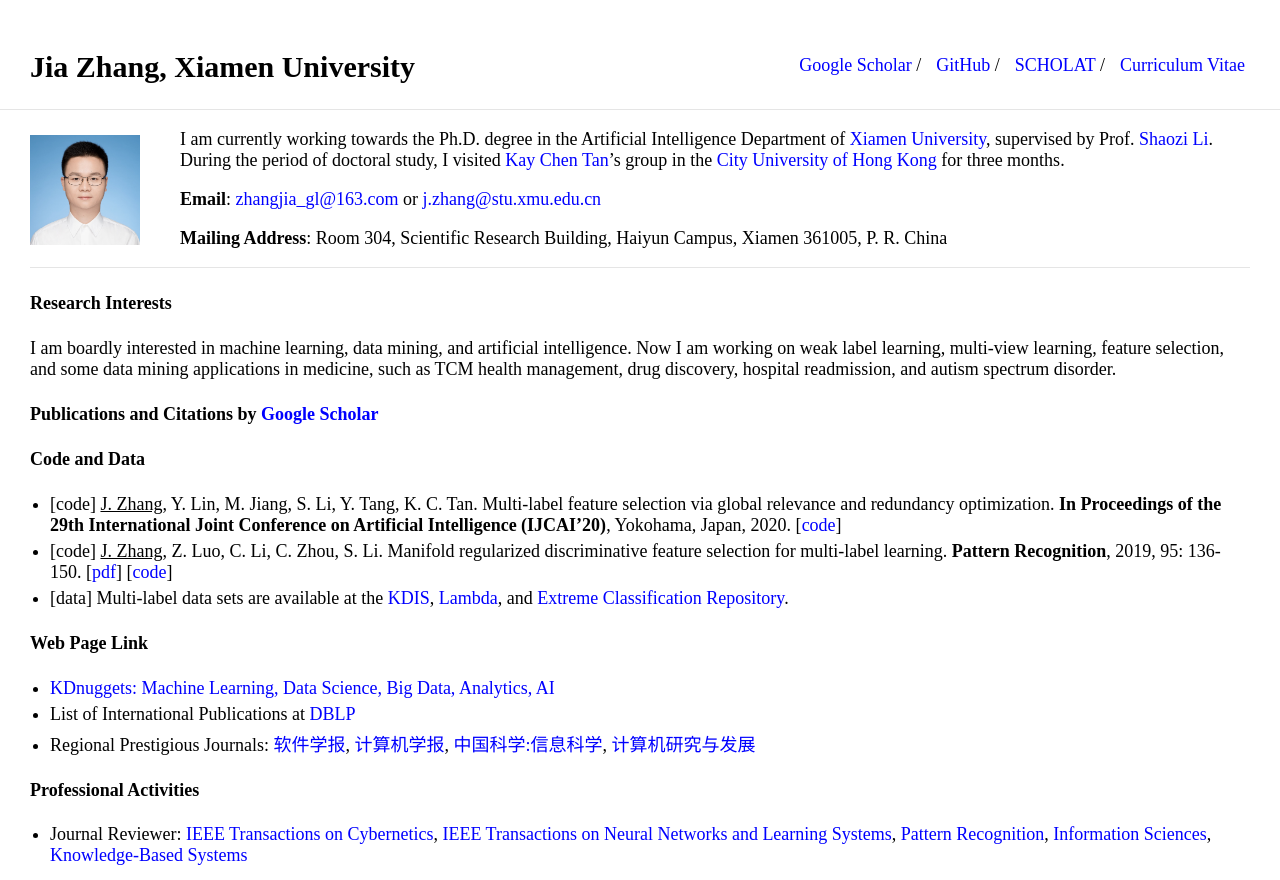
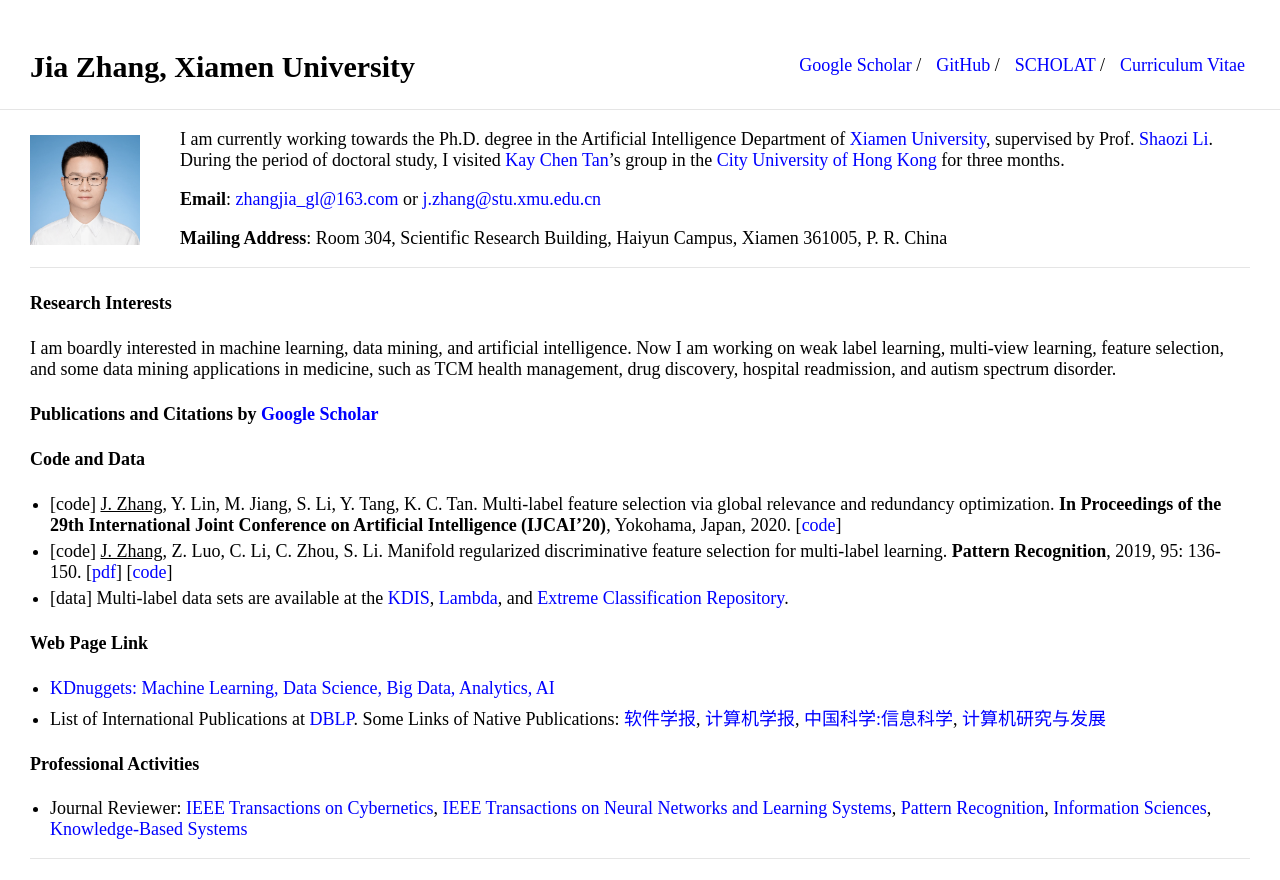
Before and after one commit to jiazhang-ml/jiazhang-ml.github.io, a Jekyll site: the page built from index.md, in a window 1280 px wide. Shown: the top 880 px of the page. Built offline with Jekyll 4.4.1, drawn with Linux system fonts in a browser that asks for light colours; grey boxes are pictures that could not be loaded.

Commit message:
Update index.md

```diff
--- a/index.md
+++ b/index.md
@@ -25,8 +25,7 @@ I am boardly interested in machine learning, data mining, and artificial intelli
 
 #### Web Page Link
 * [KDnuggets: Machine Learning, Data Science, Big Data, Analytics, AI](https://www.kdnuggets.com/)
-* List of International Publications at [DBLP](https://dblp.uni-trier.de/db/)
-* Regional Prestigious Journals: [软件学报](http://navi.cnki.net/knavi/JournalDetail?pcode=CJFD&pykm=RJXB), [计算机学报](http://navi.cnki.net/knavi/JournalDetail?pcode=CJFD&pykm=JSJX), [中国科学:信息科学](http://navi.cnki.net/knavi/JournalDetail?pcode=CJFD&pykm=PZKX), [计算机研究与发展](http://navi.cnki.net/knavi/JournalDetail?pcode=CJFD&pykm=JFYZ)
+* List of International Publications at [DBLP](https://dblp.uni-trier.de/db/). Some Links of Native Publications: [软件学报](http://navi.cnki.net/knavi/JournalDetail?pcode=CJFD&pykm=RJXB), [计算机学报](http://navi.cnki.net/knavi/JournalDetail?pcode=CJFD&pykm=JSJX), [中国科学:信息科学](http://navi.cnki.net/knavi/JournalDetail?pcode=CJFD&pykm=PZKX), [计算机研究与发展](http://navi.cnki.net/knavi/JournalDetail?pcode=CJFD&pykm=JFYZ)
 
 #### Professional Activities
 * Journal Reviewer: [IEEE Transactions on Cybernetics](https://mc.manuscriptcentral.com/cyb-ieee), [IEEE Transactions on Neural Networks and Learning Systems](https://mc.manuscriptcentral.com/tnnls), [Pattern Recognition](https://www.journals.elsevier.com/pattern-recognition/), [Information Sciences](https://www.journals.elsevier.com/information-sciences), [Knowledge-Based Systems](https://www.journals.elsevier.com/knowledge-based-systems)
```
